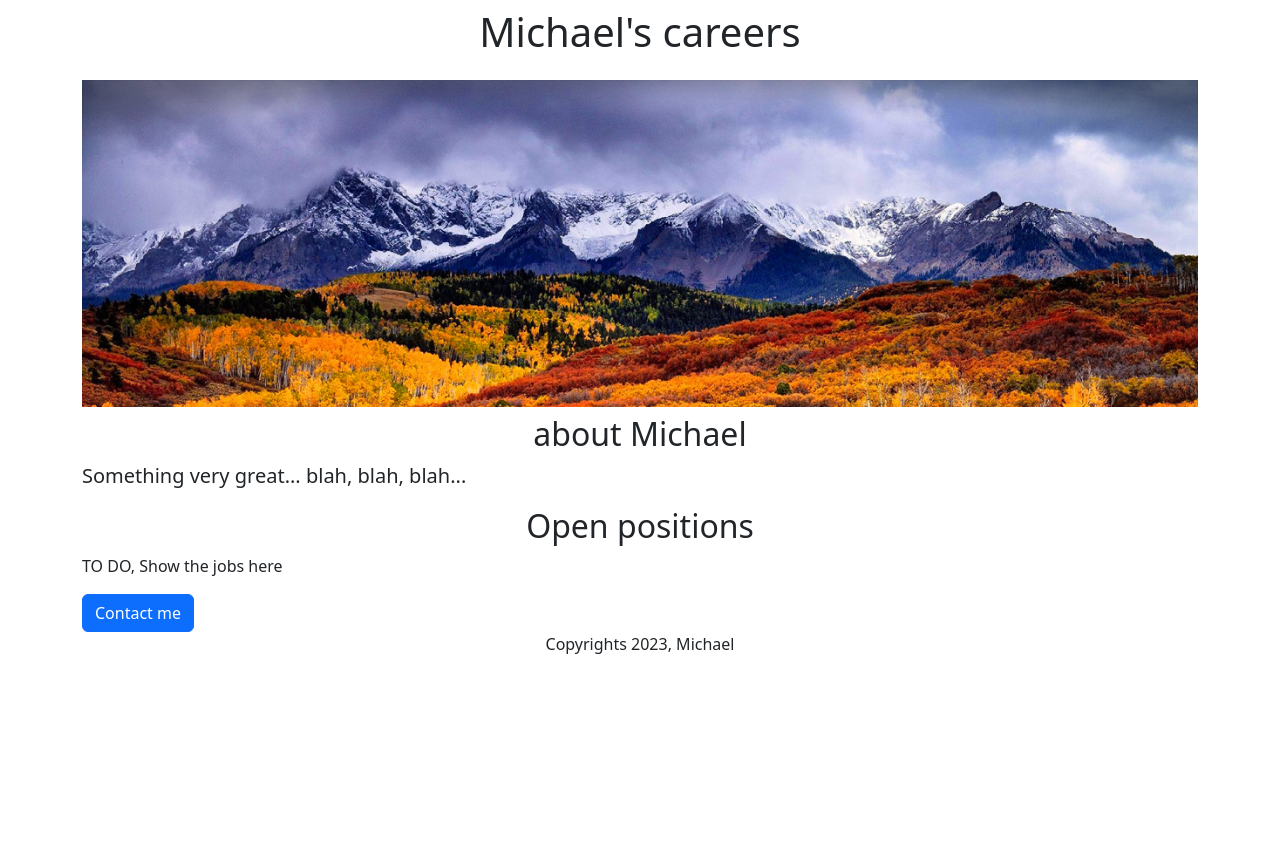
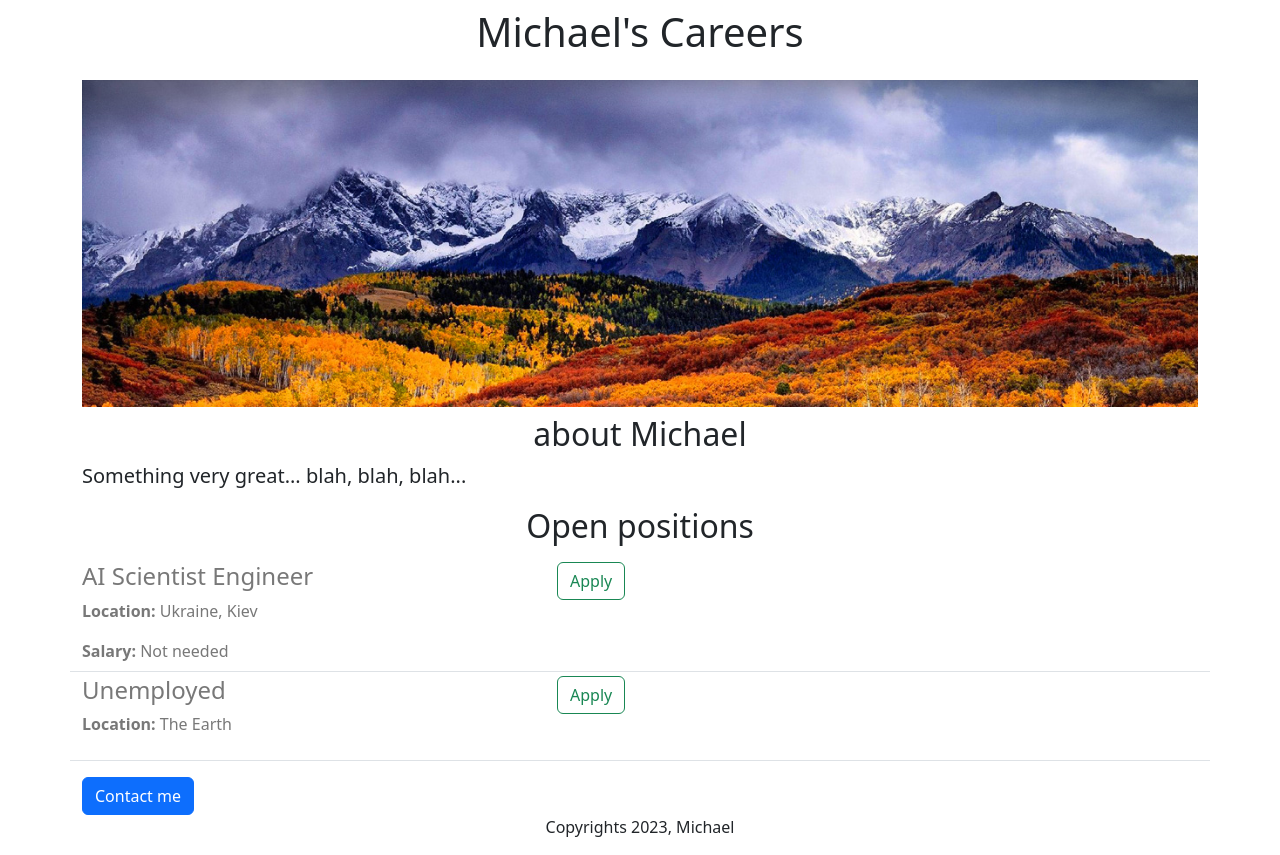
Before and after one commit to TEOTU/practiceWebAppFlaskMySQL, a Flask app: page / in a window 1280 px wide. Before the commit the page ends 654 px from the top, so only its background shows below. Run offline with Flask 3, Linux system fonts and the light colour scheme.

Commit message:
done with stuff

```diff
--- a/app.py
+++ b/app.py
@@ -1,11 +1,32 @@
+'''
+About the project: It's just a practice thing for me to learn how websites are built.
+ Here I use:
+ Flask
+ HTML, CSS
+ BootStrapping
+ Dynamic Data using templates
+'''
 from flask import Flask, render_template
 
 app = Flask(__name__)
 
+JOBS = [
+    {
+        'id': 1,
+        'title': 'AI Scientist Engineer',
+        'location': 'Ukraine, Kiev',
+        'salary': 'Not needed'
+    },
+    {
+        'id': 2,
+        'title': 'Unemployed',
+        'location': 'The Earth',
+    }]
+
 
 @app.route("/")
 def hello_world():
-    return render_template('home.html')
+    return render_template('home.html', jobs=JOBS, company_name="Michael's")
 
 
 if __name__ == '__main__':
--- a/templates/home.html
+++ b/templates/home.html
@@ -9,13 +9,17 @@
 </head>
 <body>
 <div class="container">
-<h1 class="text-center mt-2 mb-4">Michael's careers</h1>
+<h1 class="text-center mt-2 mb-4">{{ company_name }} Careers</h1>
 
 <img class="img-fluid" id="banner" src="http://127.0.0.1:5000/static/header.jpg" alt="">
     <h2 class="text-center mt-2">about Michael</h2>
     <p class="lead">Something very great... blah, blah, blah...</p>
     <h2 class="text-center mt-2">Open positions</h2>
-    <p>TO DO, Show the jobs here</p>
+    <p>
+        {% for jobs in jobs %}
+        {% include 'jobitems.html' %}
+        {% endfor %}
+    </p>
     <button type="button" class="btn btn-primary">Contact me</button>
 <p class="text-center mt-0.5">Copyrights 2023, Michael</p>
 </div>
--- /dev/null
+++ b/templates/jobitems.html
@@ -0,0 +1,19 @@
+<div class="border-bottom row" style="color:rgb(120, 120, 120); margin-bottom: 4px; padding-bottom: 8px">
+<div class="col-5">
+     <h4>{{ jobs['title']}}
+     </h4>
+    <div style="margin-bottom: 16px">
+        <b>Location: </b> {{ jobs['location']}}
+    </div>
+     {% if 'salary' in jobs %}
+ <div>
+     <b>Salary: </b> {{ jobs['salary'] }}
+ </div>
+     {% endif %}
+</div>
+
+<div class="col-2 justify-content-md-end">
+    <button type="button" class="btn btn-outline-success">Apply</button>
+</div>
+
+ </div>
```
